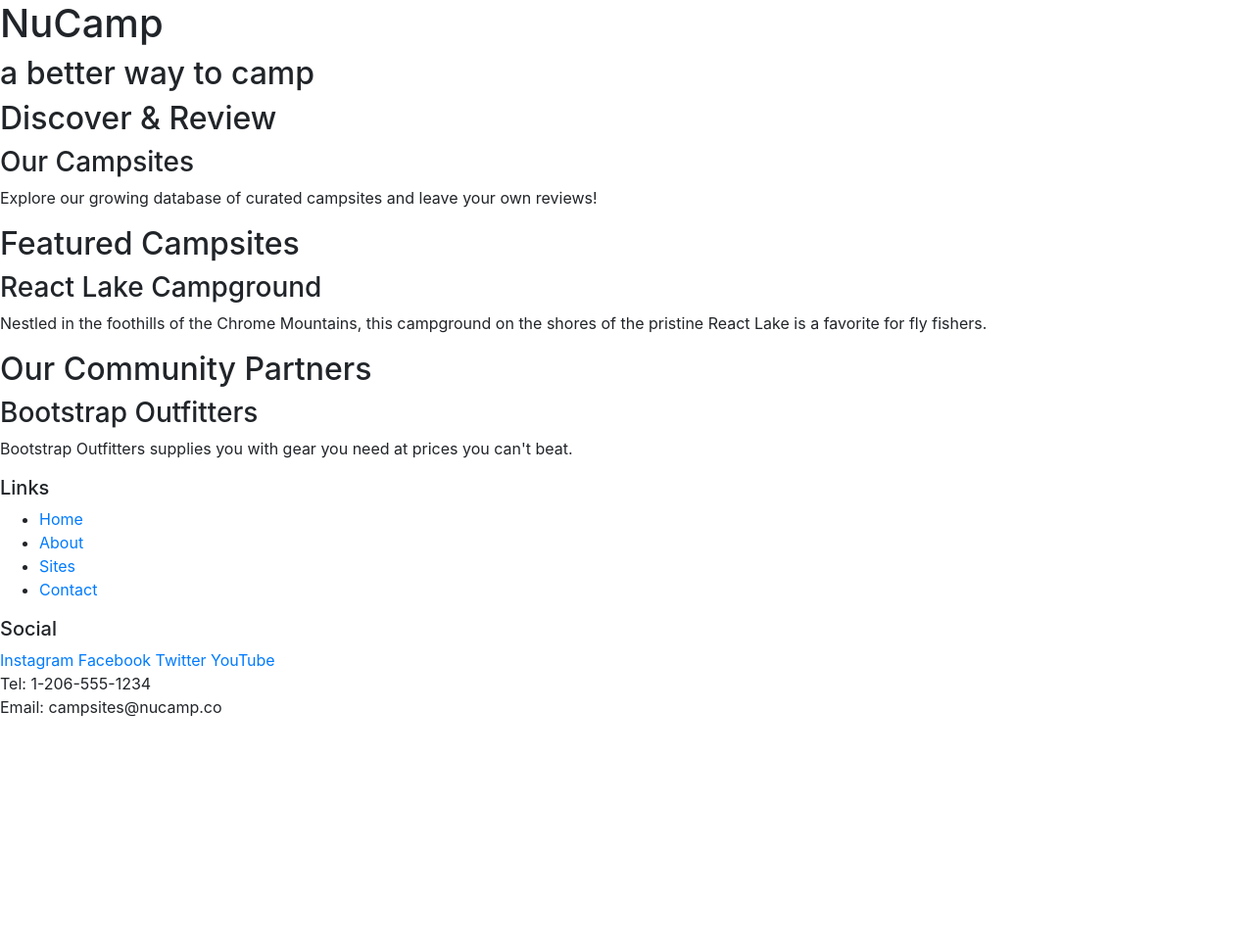
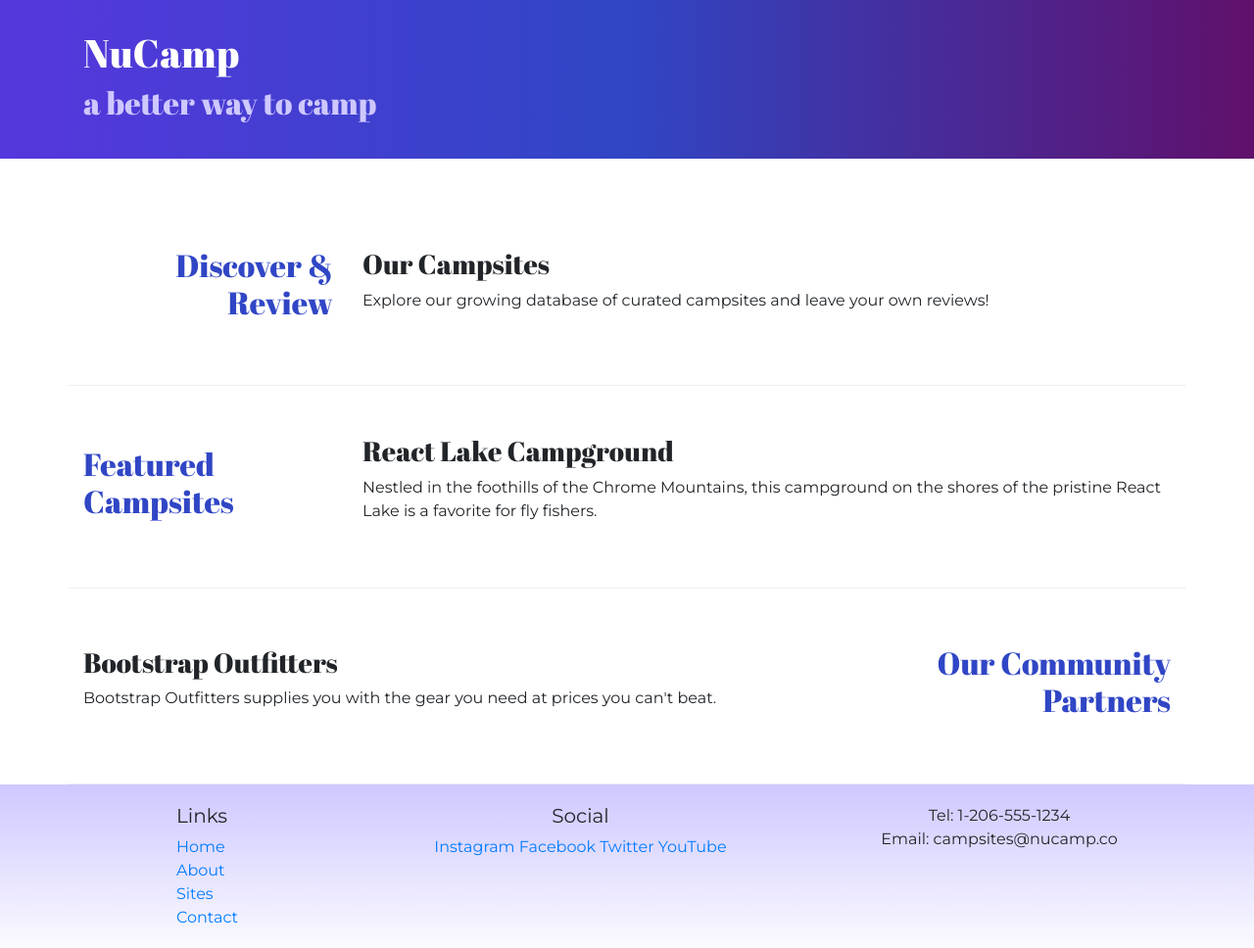
Before and after one commit to SirenaAlyceDev/bootstrap, a website: page index.html in a window 1280 px wide. Shown: the whole page at 98% size. Before the commit the page ends 800 px from the top, so only its background shows below. Drawn offline with nearby package versions, Linux system fonts and the light colour scheme.

Commit message:
Adding Custom Styles

```diff
--- /dev/null
+++ b/css/styles.css
@@ -0,0 +1,35 @@
+/* font-family: 'Abril Fatface', cursive;
+font-family: 'Montserrat', sans-serif; */
+
+body {
+    font-family: 'Montserrat', sans-serif;
+}
+
+h1, h2, h3 {
+    font-family: 'Abril Fatface', cursive;
+}
+
+h2 {
+    color: #3046C5;
+}
+
+header h2 {
+    color: #CEC8FF;
+}
+
+footer {
+    background-image: linear-gradient(#CEC8FF, #FFF);
+    padding: 20px 0;
+}
+
+.jumbotron {
+    padding: 30px;
+    background-image: linear-gradient(to right, #5637DD, #3046C5, #60106B);
+    color: #FFF;
+}
+
+.row-content {
+    padding: 50px 0;
+    border-bottom: 1px ridge;
+    min-height: 200px;
+}
--- a/index.html
+++ b/index.html
@@ -9,56 +9,82 @@
     <!-- Bootstrap CSS -->
     <link rel="stylesheet" href="node_modules/bootstrap/dist/css/bootstrap.min.css" />
 
+<!-- Additional CSS must be placed after Bootstrap CSS -->
+    <link href="https://fonts.googleapis.com/css2?family=Abril+Fatface&family=Montserrat:wght@300;400&display=swap" rel="stylesheet">
+    <link rel="stylesheet" href="css/styles.css">
+
     <title>NuCamp: A Better Way To Camp</title>
 </head>
 
 <body>
 
-    <header>
-        <div>
+    <header class="jumbotron jumbotron-fluid">
+        <div class="container">
+            <div class="row">
+                <div class="col">
                     <h1>NuCamp</h1>
                     <h2>a better way to camp</h2>
                 </div>
+            </div>
+        </div>
     </header>
 
-    <div>
-        <h2>Discover & Review</h2>
+    <div class="container">
+        <div class="row row-content align-items-center">
+            <div class="col-sm-4 order-small-last col-md-3">
+                    <h2 class="text-sm-right">Discover & Review</h2>
+            </div>
+            <div class="col">
                 <h3>Our Campsites</h3>
                 <p>Explore our growing database of curated campsites and leave your own reviews!</p>
             </div>
+        </div>
 
-    <div>
+        <div class="row row-content align-items-center">
+            <div class="col-sm-4 col-md-3">
                 <h2>Featured Campsites</h2>
+            </div>
+            <div class="col">
                 <h3>React Lake Campground</h3>
                 <p>Nestled in the foothills of the Chrome Mountains, this campground on the shores of the pristine React Lake is a favorite for fly fishers.</p>
             </div>
+        </div>
 
-    <div>
-        <h2>Our Community Partners</h2>
+        <div class="row row-content align-items-center">
+            <div class="col-sm-4 order-sm-last col-md-3">
+                <h2 class="text-sm-right">Our Community Partners</h2>
+            </div>
+            <div class="col">
                 <h3>Bootstrap Outfitters</h3>
-        <p>Bootstrap Outfitters supplies you with gear you need at prices you can't beat.</p>
+        		<p>Bootstrap Outfitters supplies you with the gear you need at prices you can't beat.</p>
+            </div>
+        </div>
     </div>
 
     <footer>
-        <div>
+        <div class="container">
+            <div class="row">
+                <div class="col-4 col-sm-2 offset-1">
                     <h5>Links</h5>
-            <ul>
+            		<ul class="list-unstyled">
                         <li><a href="#">Home</a></li>
                         <li><a href="#">About</a></li>
                         <li><a href="#">Sites</a></li>
                         <li><a href="#">Contact</a></li>
                     </ul>
                 </div>
-        <div>
+                <div class="col-6 col-sm-5 text-center">
                 	<h5>Social</h5>
                     <a href="http://instagram.com/">Instagram</a>
                     <a href="http://facebook.com/">Facebook</a>
                     <a href="http://twitter.com/">Twitter</a>
                     <a href="http://youtube.com/">YouTube</a>
                 </div>
-        <div>
+                <div class="col-sm-4 text-center">
                     Tel: 1-206-555-1234<br />
                     Email: campsites@nucamp.co
+                </div>
+           </div>
         </div>
     </footer>
 
```
Lines whose indentation alone changed are shown as unchanged.
